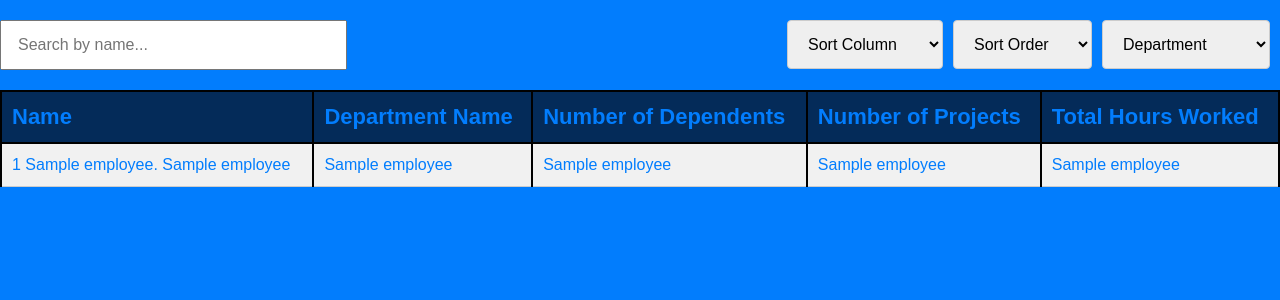
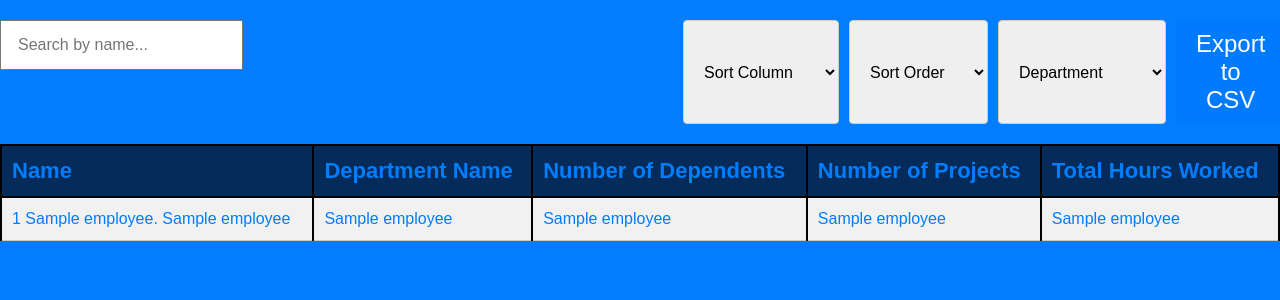
Before and after one commit to SammyMcNab/CIS3530A4, a Flask app: page /search in a window 1280 px wide. Shown: the part 85-385 px from the top of the page. Run offline with Flask 3, Linux system fonts and the light colour scheme; the visitor is signed in with stand-in values (Sample User, id 1); a database or web service that is not in the repository returns one stand-in record (values such as "Sample title"); some libraries are stand-ins or nearby versions.

Commit message:
Update search.html

```diff
--- a/app/templates/search.html
+++ b/app/templates/search.html
@@ -56,8 +56,12 @@
                             <option value="Model" {% if request.args.get('department') == 'Model' %}selected{% endif %}>Model</option>
                         </select>
                     </div>
+
+                    <button type="submit" name="export" value="1" class="button export-button">Export to CSV</button>
                 </div>
             </form>
+
+
         </div>
 
         <table class="table">
```
